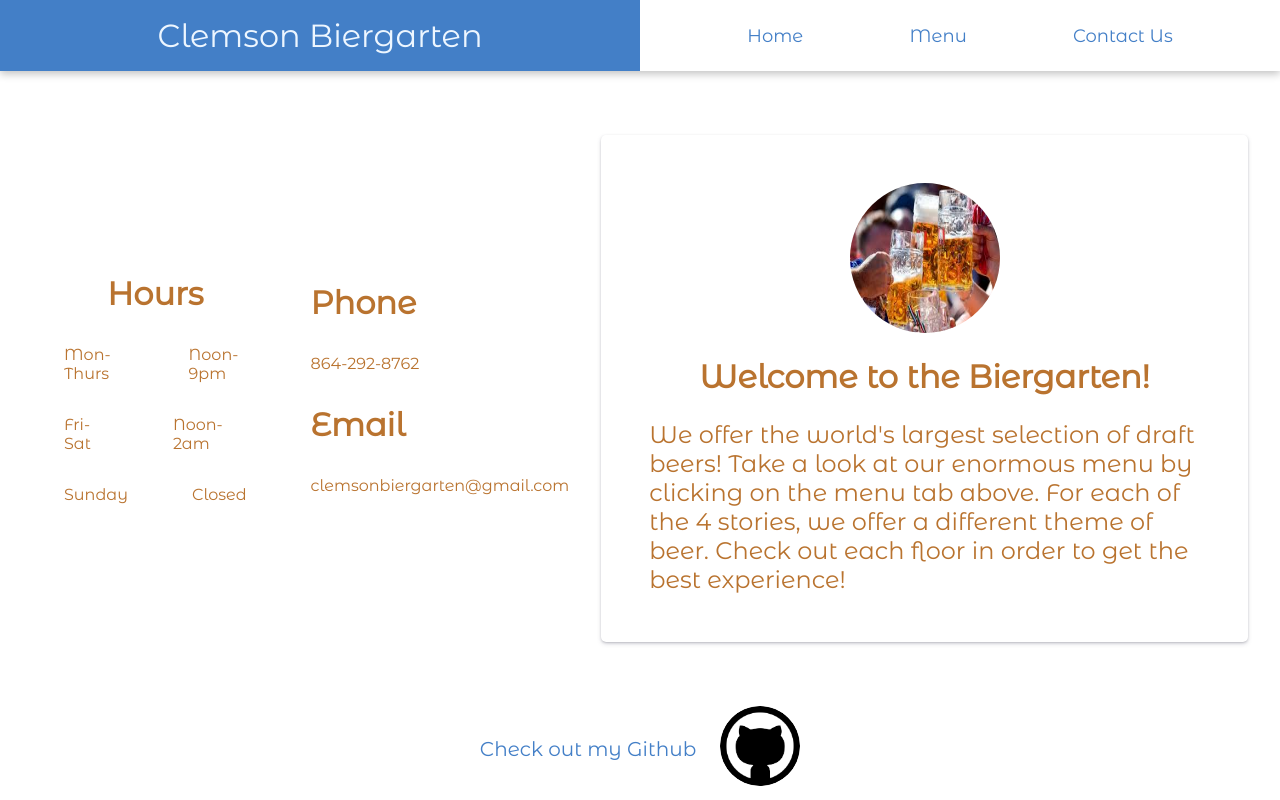
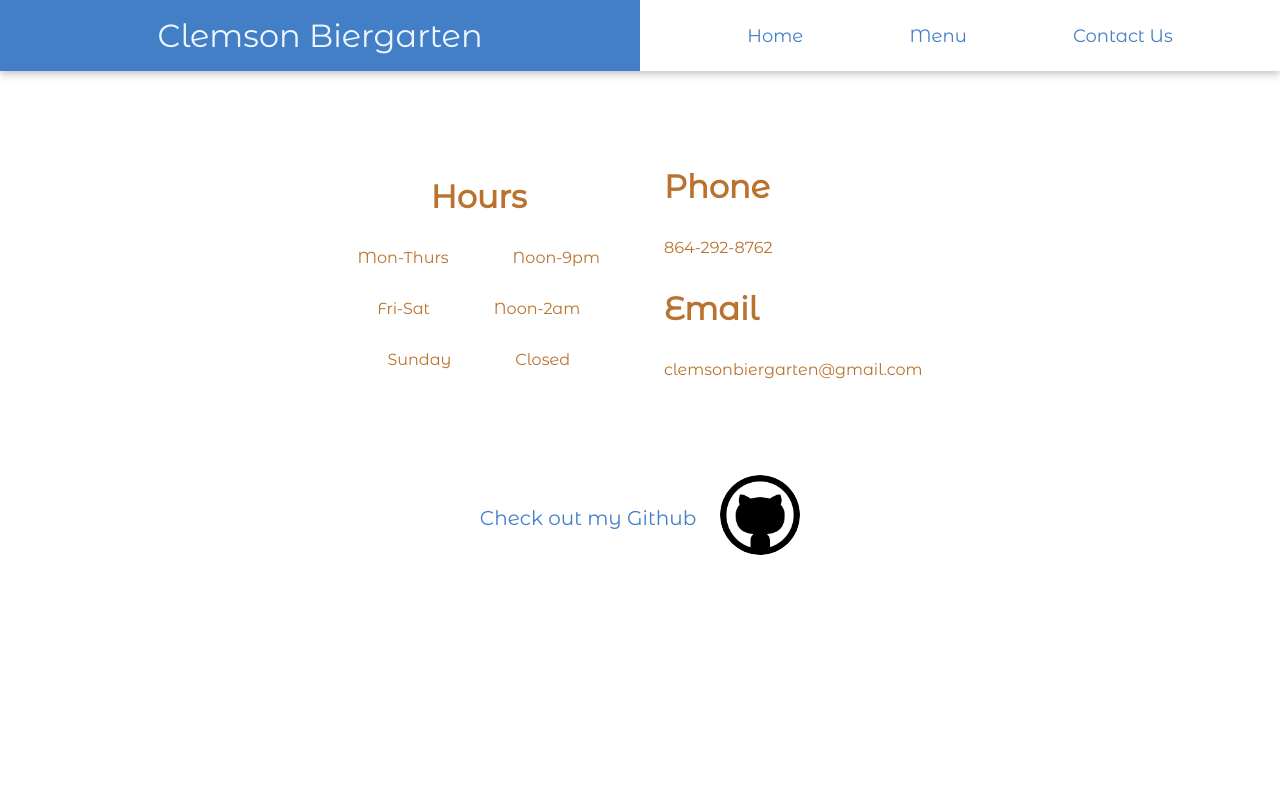
Before and after one commit to abodell/Restaurant-Page, a website built with webpack: page dist/index.html in a window 1280 px wide. Shown: the top 800 px of the page. Built offline with nearby package versions, Linux system fonts and the light colour scheme.

Commit message:
added in javascript to create the contact page

```diff
--- a/src/contact.js
+++ b/src/contact.js
@@ -0,0 +1,57 @@
+function hoursElement() {
+    const hours = document.createElement('div');
+    hours.setAttribute('id', 'hours');
+
+    const text = document.createElement('h1');
+    text.textContent = 'Hours';
+
+    hours.appendChild(text);
+    hours.appendChild(makeHours('Mon-Thurs', 'Noon-9pm'));
+    hours.appendChild(makeHours('Fri-Sat', 'Noon-2am'));
+    hours.appendChild(makeHours('Sunday', 'Closed'));
+
+    return hours;
+}
+
+function makeHours(days, hours) {
+    const display = document.createElement('div');
+    display.setAttribute('class', 'hour');
+    const text1 = document.createElement('p');
+    text1.textContent = days;
+    const text2 = document.createElement('p');
+    text2.textContent = hours;
+    display.appendChild(text1);
+    display.appendChild(text2);
+
+    return display;
+}
+
+function infoElement() {
+    const info = document.createElement('div');
+    info.setAttribute('id', 'contacts');
+    const text1 = document.createElement('h1');
+    text1.textContent = 'Phone';
+
+    const number = document.createElement('p');
+    number.textContent = '864-292-8762';
+
+    const text2 = document.createElement('h1');
+    text2.textContent = 'Email';
+
+    const email = document.createElement('p');
+    email.textContent = 'clemsonbiergarten@gmail.com';
+    info.appendChild(text1);
+    info.appendChild(number);
+    info.appendChild(text2);
+    info.appendChild(email);
+
+    return info;
+}
+
+function addContactElement() {
+    const main = document.getElementById('main');
+    main.appendChild(hoursElement());
+    main.appendChild(infoElement());
+}
+
+export default addContactElement;
--- a/src/create.js
+++ b/src/create.js
@@ -1,5 +1,6 @@
 import addHomeElement from './home'
 import addMenuElement from './menu'
+import addContactElement from './contact'
 
 function headerElement() {
     const header = document.createElement('div');
@@ -74,7 +75,7 @@ function initialize() {
     content.appendChild(headerElement());
     content.appendChild(mainElement());
     content.appendChild(footerElement());
-    addHomeElement();
+    addContactElement();
     return content;
 }
 
```
Also changed, not shown: dist/index.html, dist/main.js.
